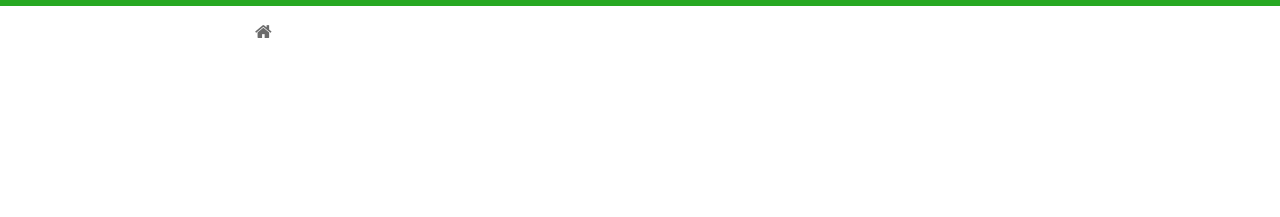
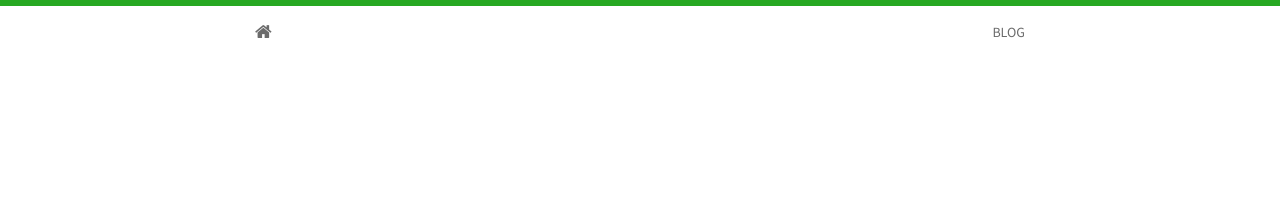
Before and after one commit to tuxpeople/www.thomas-deutsch.ch, a Jekyll site: the page built from index.html, in a window 1280 px wide. Shown: the top 217 px of the page. Built offline with Jekyll 4.4.1, drawn with Linux system fonts in a browser that asks for light colours; nearby versions of some CDN libraries; the list of posts is cut into pages by our own code.

Commit message:
Update header.html

```diff
--- a/_includes/header.html
+++ b/_includes/header.html
@@ -5,8 +5,8 @@
     </div>
     <div id="navbar">
       <ul class="nav navbar-nav navbar-right">
-<!--        <li><a href="{{ site.baseurl }}blog.html">BLOG</a></li>
-        <li><a href="{{ site.baseurl }}projects.html">PROJECTS</a></li>
+       <li><a href="{{ site.baseurl }}blog.html">BLOG</a></li>
+<!--         <li><a href="{{ site.baseurl }}projects.html">PROJECTS</a></li>
         <li><a href="http://biomadeira.github.io/vitae">RESUME</a></li> -->
       </ul>
     </div>
```
